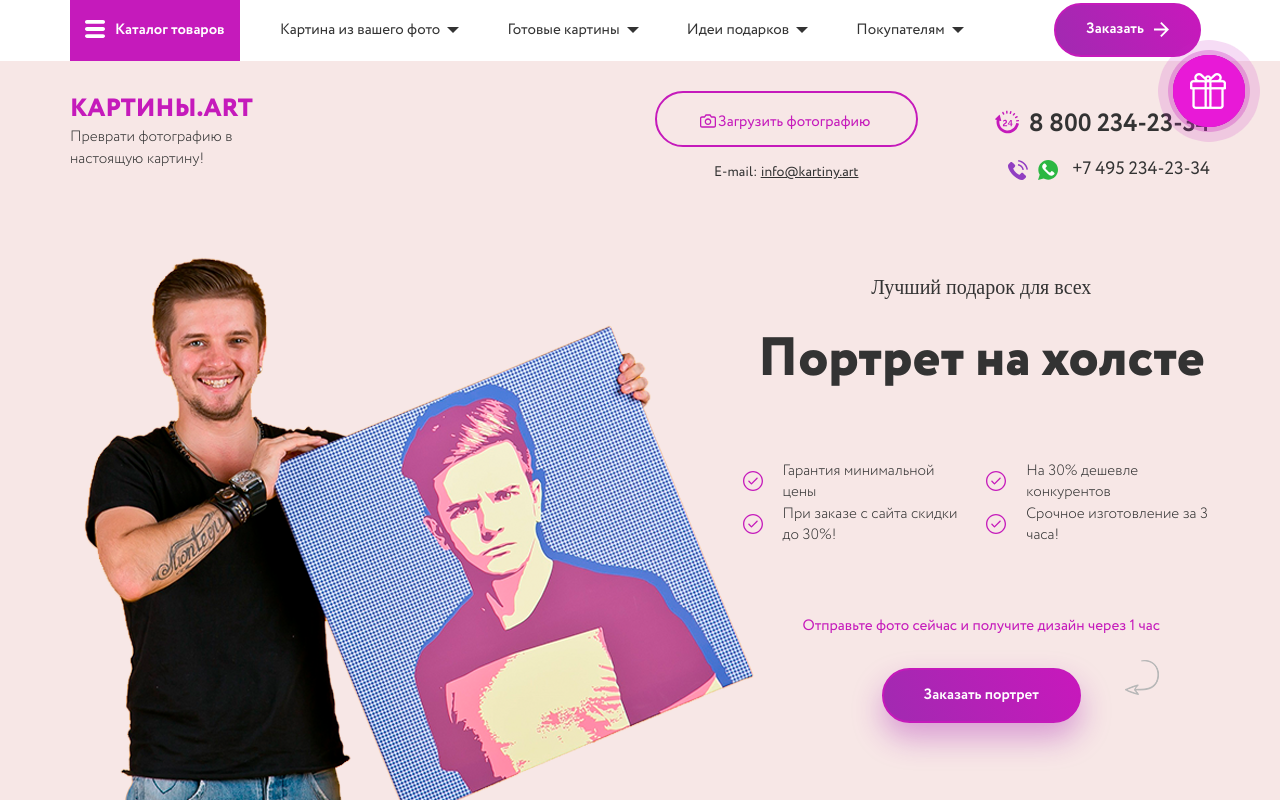
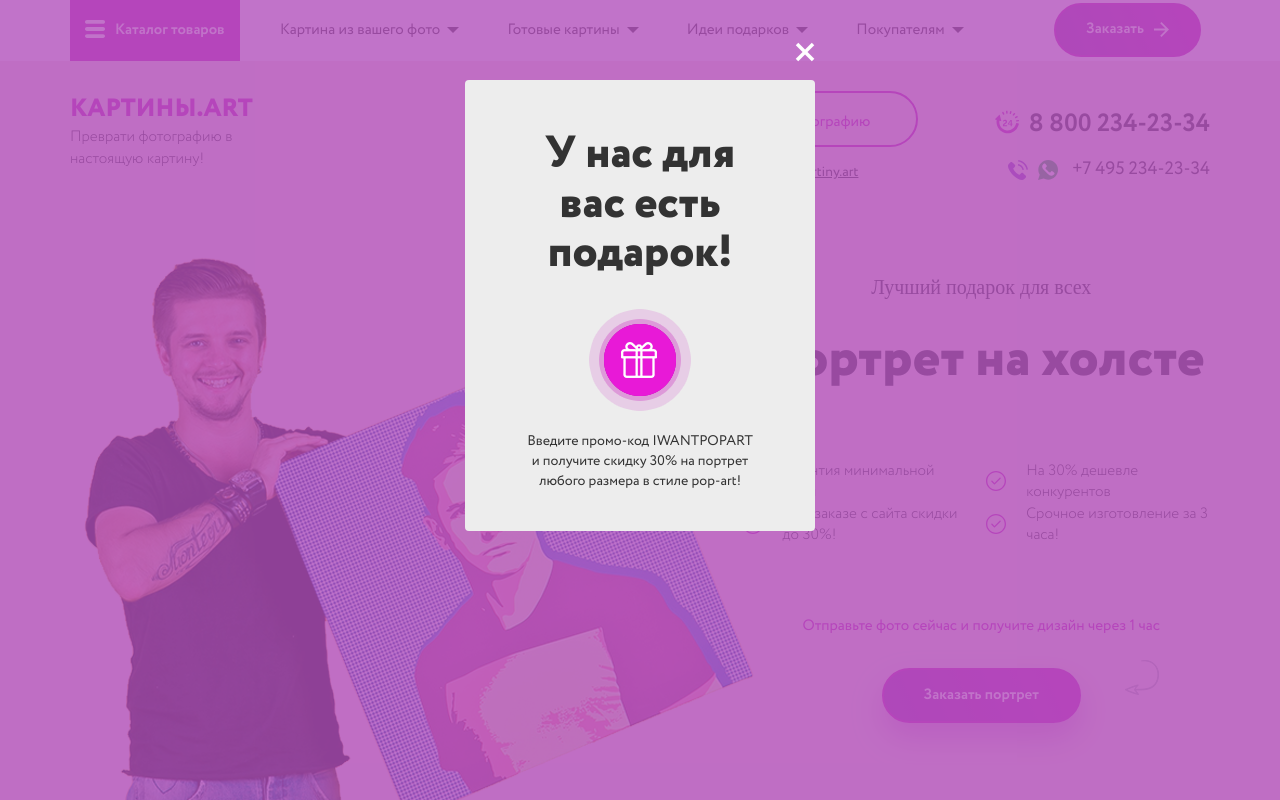
Before and after one commit to Cherepah/js-site-art, a website with bundled scripts: page src/index.html in a window 1280 px wide. Shown: the top 800 px of the page. Built offline with nearby package versions, Linux system fonts and the light colour scheme; a web font is replaced by a local one.

Commit message:
modalScroll

```diff
--- a/src/assets/css/main.css
+++ b/src/assets/css/main.css
@@ -26,6 +26,17 @@
   src: url('../fonts/Circe-ExtraBold.eot?#iefix') format('embedded-opentype'), url('../fonts/Circe-ExtraBold.woff') format('woff'), url('../fonts/Circe-ExtraBold.ttf') format('truetype');
   font-weight: normal;
   font-style: normal;
+}
+@keyframes animScale{
+  0% {
+    transform: scale(0.1);
+  }
+  100% {
+    transform: scale(1);
+  }
+}
+.animScale {
+  animation: animScale 1s linear both;
 }
 * {
   box-sizing: border-box;
--- a/src/js/modules/modal.js
+++ b/src/js/modules/modal.js
@@ -1,5 +1,7 @@
 const modal = () => {
-    function bindModal(modalTriggerSelector, modalWindowSelector, modalCloseBtnSelector, closeClickOverlay = true) {
+    let btnPressed = false;
+
+    function bindModal(modalTriggerSelector, modalWindowSelector, modalCloseBtnSelector, destroyTrigger = false) {
         const modalTrigger = document.querySelectorAll(modalTriggerSelector),
           modalWindow = document.querySelector(modalWindowSelector),
           modalCloseBtn = document.querySelector(modalCloseBtnSelector),
@@ -8,12 +10,19 @@ const modal = () => {
 
         modalTrigger.forEach(trigger => {
             trigger.addEventListener('click', (e) => {
-                if(e.target) {
+                if (e.target) {
                     e.preventDefault();
+                }
+
+                btnPressed = true;
+
+                if (destroyTrigger) {
+                    trigger.remove();
                 }
 
                 windows.forEach(item => {
                     item.style.display = 'none';
+                    item.classList.add('animated', 'fadeIn', 'animScale');
                 });
 
                 modalWindow.style.display = 'block';
@@ -25,7 +34,7 @@ const modal = () => {
 
 
         modalWindow.addEventListener('click', (e) => {
-            if(e.target === modalWindow && closeClickOverlay) {
+            if(e.target === modalWindow) {
 
                 windows.forEach(item => {
                     item.style.display = 'none';
@@ -66,6 +75,8 @@ const modal = () => {
             if (!display) {
                 modalWindow.style.display = 'block';
                 document.body.style.overflow = 'hidden';
+                let scroll = calcScroll();
+                document.body.style.marginRight = `${scroll}px`;
             }
 
         }, time);
@@ -86,10 +97,25 @@ const modal = () => {
         return scrollWidth;
     }
 
+    function openByScroll(selectorModal) {
+        window.addEventListener('scroll', () => {
+            // window.pageYOffset сколько пролистано сверху
+            // document.documentElement.clientHeight высота экрана пользователя
+            //document.documentElement.scrollHeight вся высота
+            if (!btnPressed && (window.pageYOffset + document.documentElement.clientHeight >=
+                document.documentElement.scrollHeight) ) {
+                    document.querySelector(selectorModal).click();
+            }
+        });
+    }
+
     bindModal('.button-design', '.popup-design', '.popup-design .popup-close');
     bindModal('.button-consultation', '.popup-consultation', '.popup-consultation .popup-close');
+    bindModal('.fixed-gift', '.popup-gift', '.popup-gift .popup-close', true);
 
-    showModalByTime('.popup-consultation', 6000);
+    openByScroll('.fixed-gift');
+
+    // showModalByTime('.popup-consultation', 6000);
 };
 
 export default modal;
```
Also changed, not shown: dist/assets/css/main.css, dist/script.js, 1 other file.
